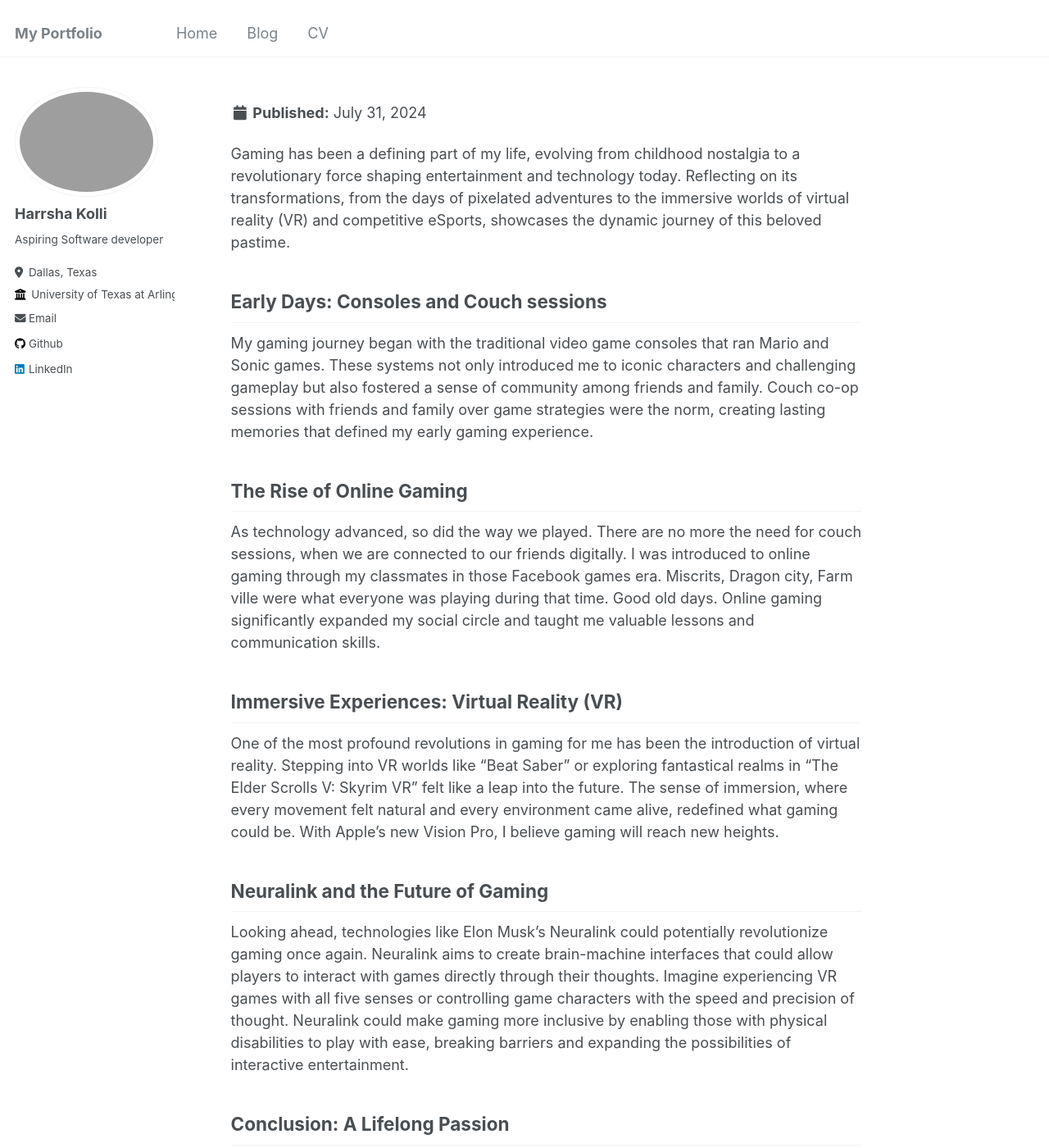
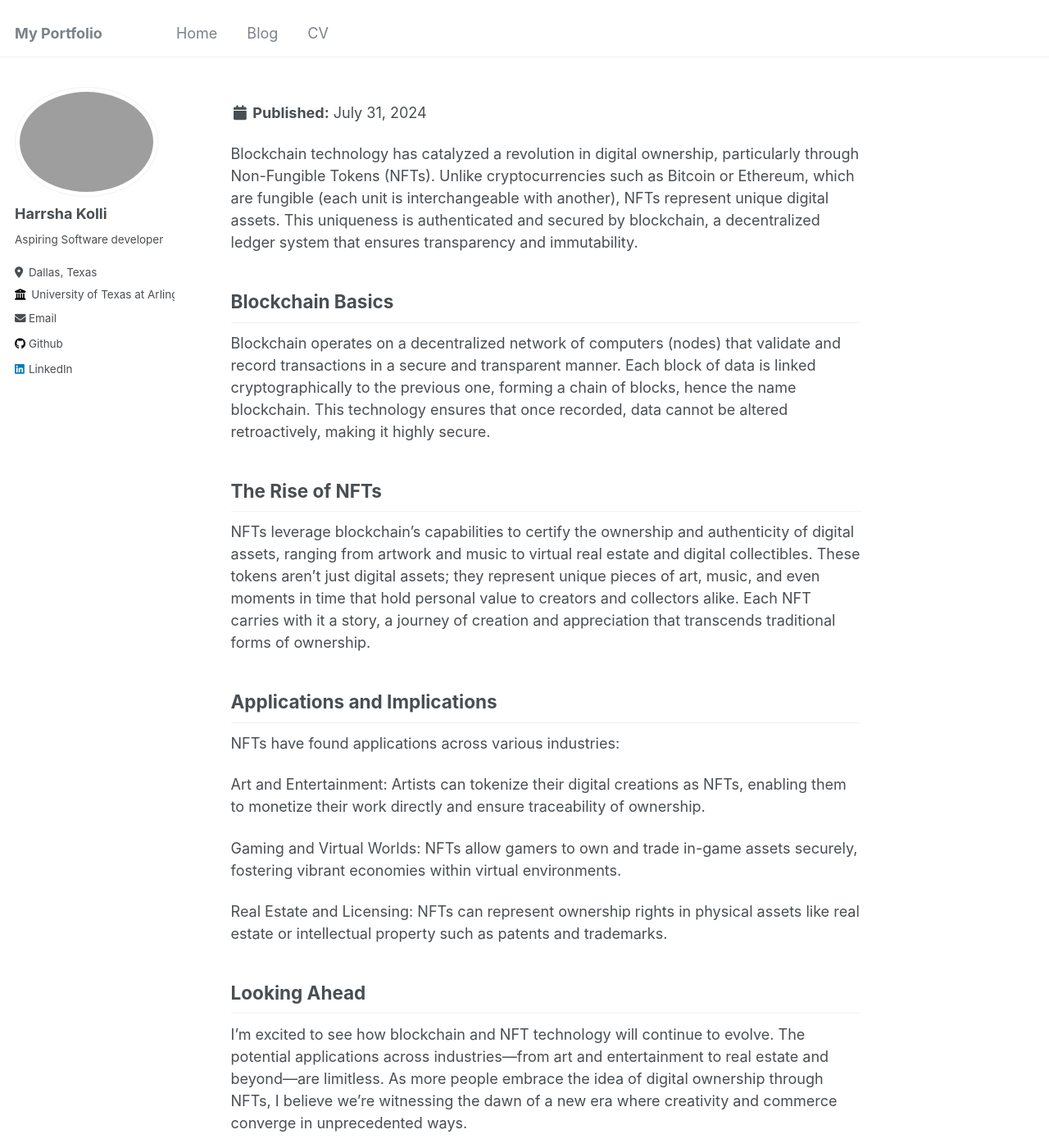
Before and after one commit to t1ppu/t1ppu.github.io, a Jekyll site: the page built from _posts/2024-05-21-blog-post-3.md, in a window 1280 px wide and 1400 px high. Shown: the whole window at 82% size. Built offline with Jekyll 4.4.1, drawn with Linux system fonts in a browser that asks for light colours; some of the changed text lies outside the part shown.

Commit message:
Update 2024-05-21-blog-post-3.md

```diff
--- a/_posts/2024-05-21-blog-post-3.md
+++ b/_posts/2024-05-21-blog-post-3.md
@@ -8,24 +8,30 @@ tags:
   - Virtual Reality
 ---
 
-Gaming has been a defining part of my life, evolving from childhood nostalgia to a revolutionary force shaping entertainment and technology today. Reflecting on its transformations, from the days of pixelated adventures to the immersive worlds of virtual reality (VR) and competitive eSports, showcases the dynamic journey of this beloved pastime.
+Blockchain technology has catalyzed a revolution in digital ownership, particularly through Non-Fungible Tokens (NFTs). Unlike cryptocurrencies such as Bitcoin or Ethereum, which are fungible (each unit is interchangeable with another), NFTs represent unique digital assets. This uniqueness is authenticated and secured by blockchain, a decentralized ledger system that ensures transparency and immutability.
 
-Early Days: Consoles and Couch sessions
+Blockchain Basics
+-----
+Blockchain operates on a decentralized network of computers (nodes) that validate and record transactions in a secure and transparent manner. Each block of data is linked cryptographically to the previous one, forming a chain of blocks, hence the name blockchain. This technology ensures that once recorded, data cannot be altered retroactively, making it highly secure.
+
+The Rise of NFTs
+-----
+NFTs leverage blockchain's capabilities to certify the ownership and authenticity of digital assets, ranging from artwork and music to virtual real estate and digital collectibles. These tokens aren't just digital assets; they represent unique pieces of art, music, and even moments in time that hold personal value to creators and collectors alike. Each NFT carries with it a story, a journey of creation and appreciation that transcends traditional forms of ownership.
+
+Applications and Implications
 ------
-My gaming journey began with the traditional video game consoles that ran Mario and Sonic games. These systems not only introduced me to iconic characters and challenging gameplay but also fostered a sense of community among friends and family. Couch co-op sessions with friends and family over game strategies were the norm, creating lasting memories that defined my early gaming experience.
+NFTs have found applications across various industries:
 
-The Rise of Online Gaming
-------
-As technology advanced, so did the way we played. There are no more the need for couch sessions, when we are connected to our friends digitally. I was introduced to online gaming through my classmates in those Facebook games era. Miscrits, Dragon city, Farm ville were what everyone was playing during that time. Good old days. Online gaming significantly expanded my social circle and taught me valuable lessons and communication skills.
+Art and Entertainment: Artists can tokenize their digital creations as NFTs, enabling them to monetize their work directly and ensure traceability of ownership.
 
-Immersive Experiences: Virtual Reality (VR)
---------
-One of the most profound revolutions in gaming for me has been the introduction of virtual reality. Stepping into VR worlds like "Beat Saber" or exploring fantastical realms in "The Elder Scrolls V: Skyrim VR" felt like a leap into the future. The sense of immersion, where every movement felt natural and every environment came alive, redefined what gaming could be. With Apple's new Vision Pro, I believe gaming will reach new heights.
+Gaming and Virtual Worlds: NFTs allow gamers to own and trade in-game assets securely, fostering vibrant economies within virtual environments.
 
-Neuralink and the Future of Gaming
+Real Estate and Licensing: NFTs can represent ownership rights in physical assets like real estate or intellectual property such as patents and trademarks.
+
+Looking Ahead
 -----
-Looking ahead, technologies like Elon Musk's Neuralink could potentially revolutionize gaming once again. Neuralink aims to create brain-machine interfaces that could allow players to interact with games directly through their thoughts. Imagine experiencing VR games with all five senses or controlling game characters with the speed and precision of thought. Neuralink could make gaming more inclusive by enabling those with physical disabilities to play with ease, breaking barriers and expanding the possibilities of interactive entertainment.
+I'm excited to see how blockchain and NFT technology will continue to evolve. The potential applications across industries—from art and entertainment to real estate and beyond—are limitless. As more people embrace the idea of digital ownership through NFTs, I believe we're witnessing the dawn of a new era where creativity and commerce converge in unprecedented ways.
 
-Conclusion: A Lifelong Passion
+Conclusion
 -----
-In conclusion, gaming has not just been a hobby but a journey of discovery and growth. It has taught me resilience through challenging levels, creativity through sandbox worlds, and empathy through narrative-driven experiences. As technology continues to evolve, I look forward to how gaming will continue to shape my life and the lives of millions around the world.
+Blockchain technology, powered by NFTs, is reshaping how we perceive and trade digital assets. As the ecosystem continues to evolve, it promises to redefine digital ownership, democratize access to creative content, and revolutionize industries beyond traditional boundaries.
```
Also changed, not shown: other parts of _posts/2024-05-21-blog-post-3.md (+1 -1 lines).
